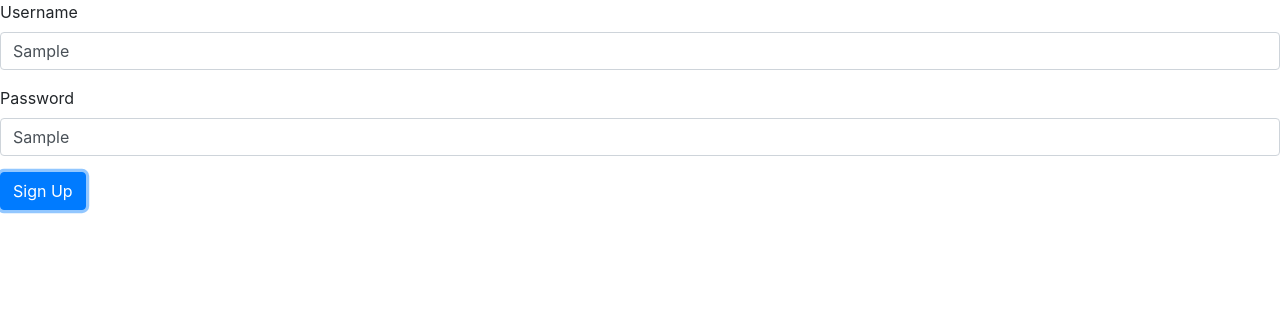
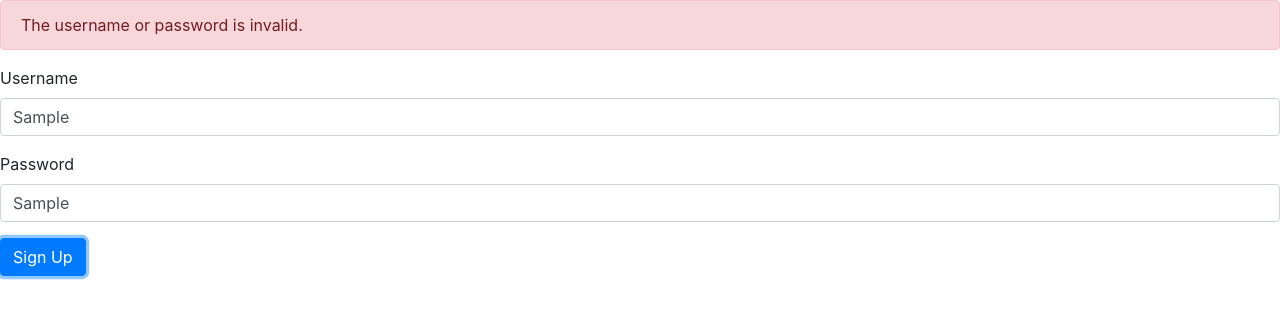
Before and after one commit to vqkhanh/reactive-form, an Angular app: page / in a window 1280 px wide. Both pictures are taken after typing "Sample", "Sample" into the empty fields and a click on the button "Sign Up". Shown: the top 318 px of the page. Built offline with nearby package versions, Linux system fonts and the light colour scheme.

Commit message:
99 valid sumit form input

```diff
--- a/src/app/components/signup-form.component.html
+++ b/src/app/components/signup-form.component.html
@@ -1,4 +1,7 @@
-<form [formGroup]="form">
+<form [formGroup]="form" (ngSubmit)="login()">
+    <div *ngIf="form.errors" class="alert alert-danger">
+        The username or password is invalid.
+    </div>
     <div class="form-group">
         <label for="username">Username</label>
         <input
--- a/src/app/components/signup-form.component.ts
+++ b/src/app/components/signup-form.component.ts
@@ -21,4 +21,10 @@
     return this.form.get('username');
   }
 
+  login() {
+    this.form.setErrors({
+      invalidLogin: true
+    });
+  }
+
 }
--- a/src/app/components/username.validators.ts
+++ b/src/app/components/username.validators.ts
@@ -15,7 +15,7 @@
                     resolve({ shouldBeUnique: true });
                 else
                     resolve(null);
-            }, 2000);
+            }, 5000);
         });
     }
 }
```
